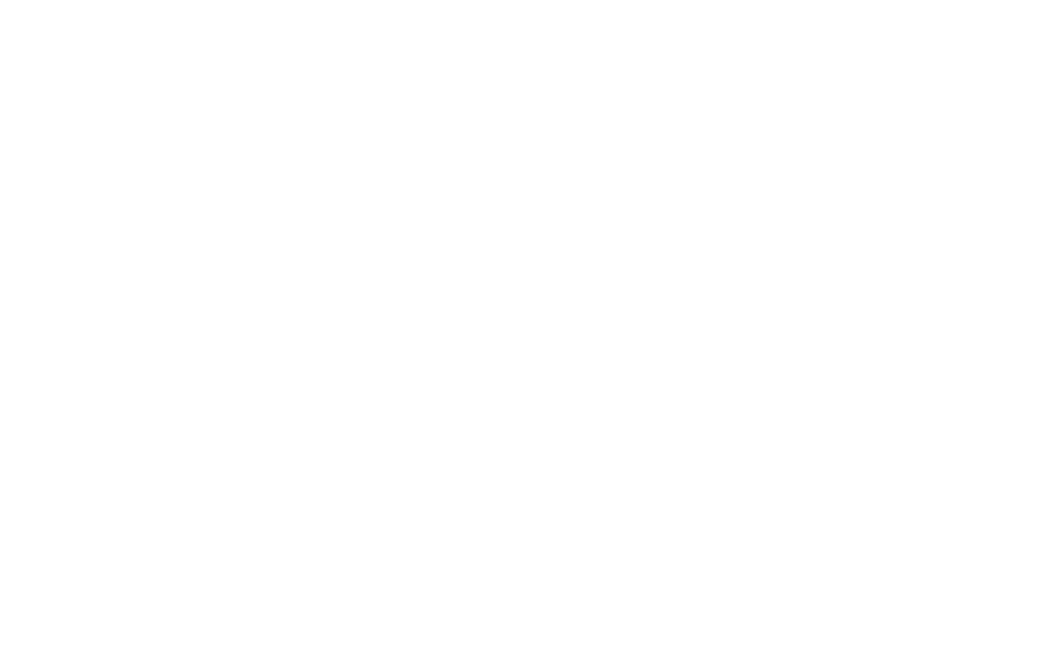
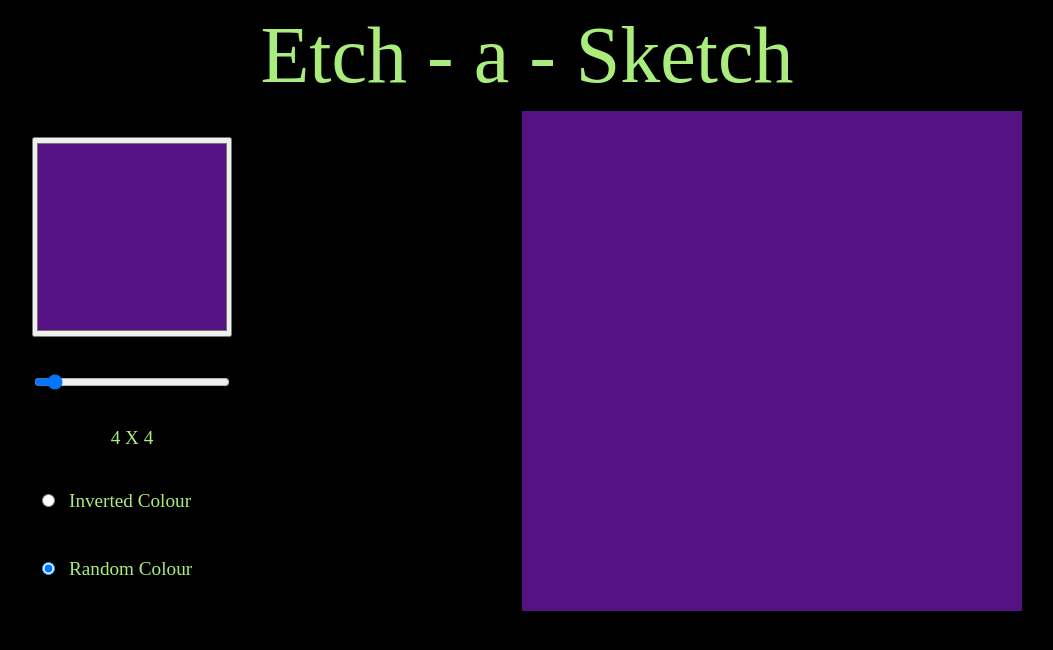
Before and after one commit to Keshav7aug/Etch-a-Sketch, a plain HTML site: page index.html in a window 1280 px wide. Shown: the whole page, without its empty margins (113-1166 px from the left). Drawn offline with Linux system fonts and the light colour scheme.

Commit message:
V1.0 complete

```diff
--- a/index.html
+++ b/index.html
@@ -5,11 +5,24 @@
         <script src="script.js" defer></script>
     </head>
     <body>
-        <div class="selections">
+        <header>Etch - a - Sketch</header>
+        <div class="content">
+            <div class="selections">
+                <input type="color" id="colourPicker" value="#551282">
+                <input type="range" min="2" max="30" value="4", id="slider">
+                <label for="slider"></label>
+                <div>
+                    <input type="radio" id="invert" name="colourType" value="invert">
+                    <label for="invert">Inverted Colour</label>
+                </div>
+                <div>
+                    <input type="radio" id="random" name="colourType" value="random" checked>
+                    <label for="random">Random Colour</label>
+                </div>
+            </div>
+            <div class="grid">
 
-        </div>
-        <div class="grid">
-
+            </div>
         </div>
     </body>
 </html>
--- a/script.js
+++ b/script.js
@@ -0,0 +1,68 @@
+const slider = document.querySelector("#slider")
+const colourPicker = document.querySelector("#colourPicker")
+const grid = document.querySelector(".grid")
+const randomCP = document.querySelector("#random")
+const invertCP = document.querySelector("#invert")
+const sliderText = document.querySelector('label[for="slider"]')
+let hoverColor = "white"
+let gridSize = slider.value
+function inverse(hex) {
+    let r=0,g=0,b=0
+    r = (255 - parseInt(hex.slice(1, 3), 16)).toString(16)
+    g = (255 - parseInt(hex.slice(3, 5), 16)).toString(16)
+    b = (255 - parseInt(hex.slice(5, 7), 16)).toString(16)
+    return `#${padZero(r)}${padZero(g)}${padZero(b)}`
+}
+
+function padZero(str, len=2) {
+    var zeroes = new Array(len).join('0')
+    return (zeroes + str).slice(-len)
+}
+
+function changeBackground(e) {
+    const backColor = (e && e.target.value) || colourPicker.value
+    grid.style.backgroundColor = backColor
+    hoverColor = inverse(backColor)
+    document.body.style.color = hoverColor
+    slider.style.color = hoverColor
+    createGrid()
+}
+
+function changeSize(e) {
+    gridSize = e.target.value
+    createGrid()
+}
+function getRandomColour() {
+    const r = Math.floor(Math.random()*255)
+    const g = Math.floor(Math.random()*255)
+    const b = Math.floor(Math.random()*255)
+    return `#${padZero(r)}${padZero(g)}${padZero(b)}`
+}
+function hoverEffect(e) {
+    if(randomCP.checked) {
+        e.target.style.backgroundColor = getRandomColour(0)
+    }
+    else {
+        e.target.style.backgroundColor = hoverColor
+    }
+}
+function createGrid() {
+    sliderText.textContent = `${gridSize} X ${gridSize}`
+    grid.innerHTML = ''
+    let gridRows = ""
+    for(let i=0;i<gridSize;++i) {
+        gridRows = `${gridRows} auto`
+        for(let j=0;j<gridSize;++j) {
+            const newCell = document.createElement('div')
+            newCell.classList.add("grid-item")
+            newCell.addEventListener('mouseover', hoverEffect)
+            grid.appendChild(newCell)
+        }
+    }
+    grid.style["grid-template-columns"] = gridRows
+}
+
+colourPicker.addEventListener("input", changeBackground)
+slider.addEventListener("input", changeSize)
+createGrid()
+changeBackground()
--- a/style.css
+++ b/style.css
@@ -0,0 +1,43 @@
+body {
+    padding: 0px;
+    margin: 0px;
+    background-color: black;
+}
+header {
+    text-align: center;
+    margin: 10px;
+    font-size: 80px;
+}
+.content {
+    display: flex;
+    align-items: center;
+    justify-content: space-around;
+}
+.selections {
+    display: flex;
+    flex-direction: column;
+    gap: 35px;
+}
+#colourPicker{
+    min-width: 200px;
+    min-height: 200px;
+}
+.grid {
+    display: grid;
+    /* grid-template-columns: auto auto auto auto; */
+    width: 500px;
+    height: 500px;
+}
+.grid-item {
+    /* border: 1px solid rgba(0, 0, 0, 0.8); */
+}
+#invert, #random {
+    padding: 10px;
+    margin: 10px;
+}
+label {
+    font-size: larger;
+}
+label[for="slider"] {
+    text-align: center;
+}
```
